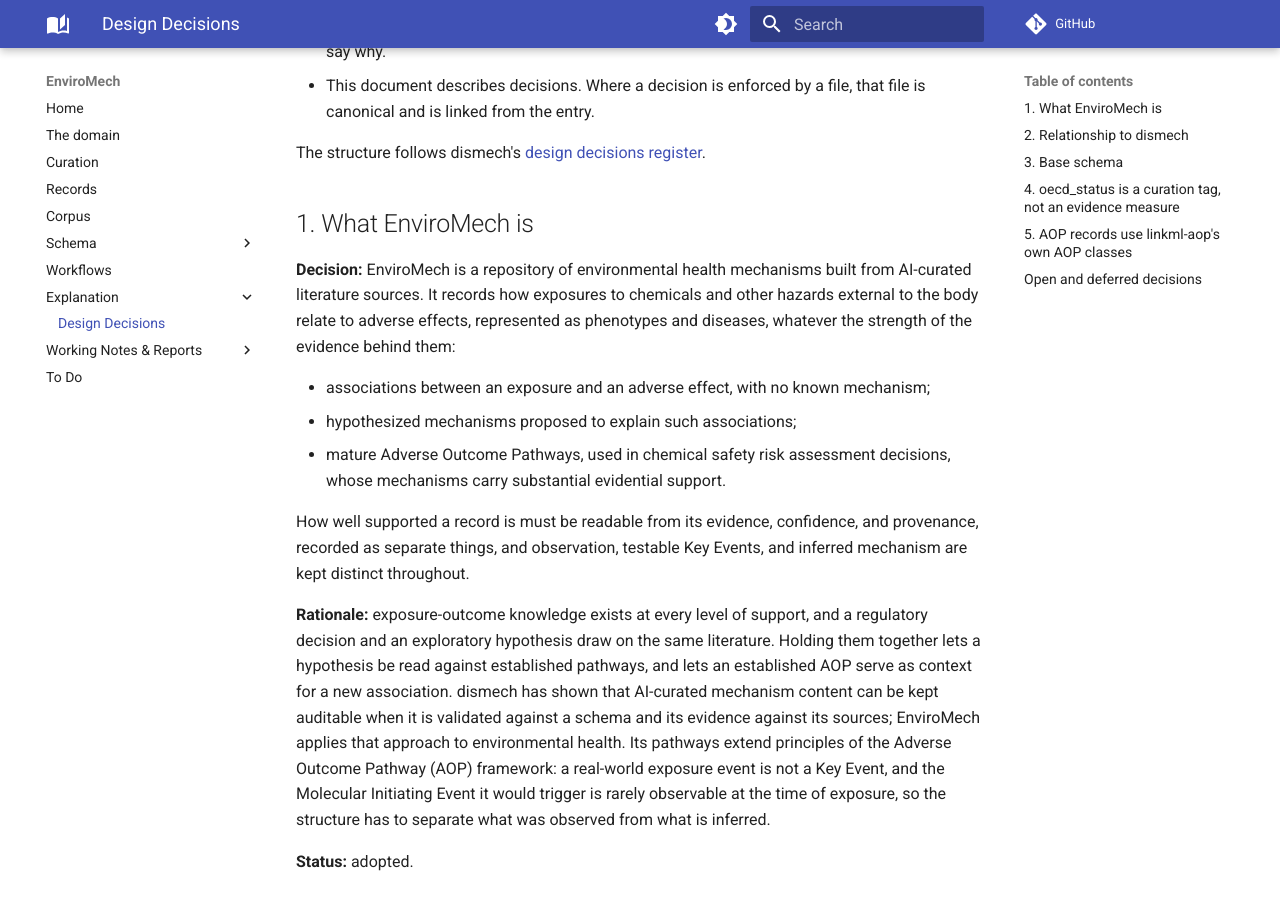
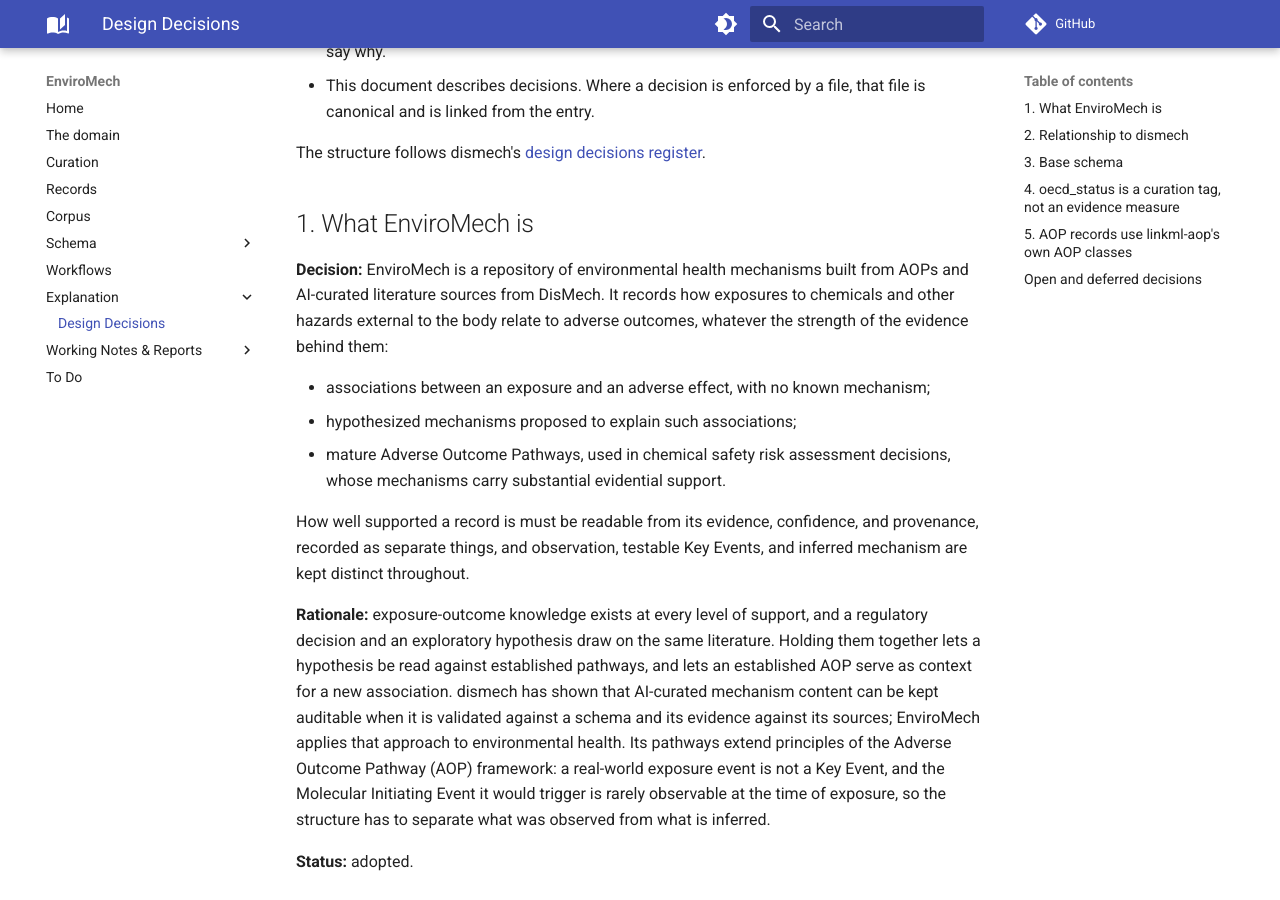
Before and after one commit to monarch-initiative/enviromech, an MkDocs documentation site: the page built from docs/explanation/design-decisions.md, in a window 1280 px wide and 900 px high, scrolled down 385 px. Built offline with MkDocs 1.6.1 and Material for MkDocs 9.7.7, drawn with Linux system fonts in a browser that asks for light colours; comment, search, counter and statistics services are not loaded.

Commit message:
Say EnviroMech is built from AOPs and DisMech's curated literature
Entry 1 of the decision register now says EnviroMech is built from AOPs
and AI-curated literature sources from DisMech, and that it records how
exposures relate to adverse outcomes.

Co-Authored-By: Claude Opus 5.5 <noreply@anthropic.com>
Claude-Session: https://claude.ai/code/session_0126VU87742oeVKG3JJvyQ9e

```diff
--- a/docs/explanation/design-decisions.md
+++ b/docs/explanation/design-decisions.md
@@ -20,10 +20,9 @@ The structure follows dismech's
 ## 1. What EnviroMech is
 
 **Decision:** EnviroMech is a repository of environmental health mechanisms built from
-AI-curated literature sources. It records how exposures to chemicals and other hazards
-external to the body relate to adverse effects, represented as phenotypes and diseases,
-whatever the strength of the
-evidence behind them:
+AOPs and AI-curated literature sources from DisMech. It records how exposures to
+chemicals and other hazards external to the body relate to adverse outcomes, whatever the
+strength of the evidence behind them:
 
 - associations between an exposure and an adverse effect, with no known mechanism;
 - hypothesized mechanisms proposed to explain such associations;
```
